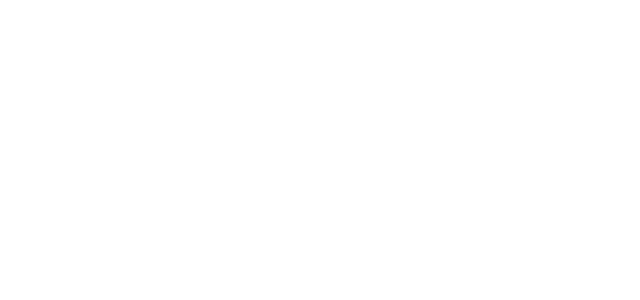
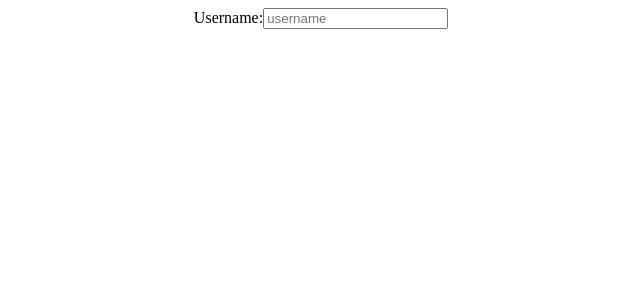
Before and after one commit to Build-Week-Essentialism-3/Front-End, a React (Create React App) app in the folder essentialism-fe/: page / in a window 1280 px wide. Shown: the top 300 px of the page, without its empty margins (319-959 px from the left). Built offline with nearby package versions, Linux system fonts and the light colour scheme.

Commit message:
started form

```diff
--- a/essentialism-fe/package.json
+++ b/essentialism-fe/package.json
@@ -14,7 +14,8 @@
     "react-router": "^5.1.2",
     "react-router-dom": "^5.1.2",
     "react-scripts": "3.4.0",
-    "reactstrap": "^8.4.1"
+    "reactstrap": "^8.4.1",
+    "yup": "^0.28.1"
   },
   "scripts": {
     "start": "react-scripts start",
--- a/essentialism-fe/src/App.js
+++ b/essentialism-fe/src/App.js
@@ -1,4 +1,5 @@
 import React from 'react';
+import Login from './components/Login';
 
 import './App.css';
 
@@ -6,6 +7,7 @@ function App() {
   return (
     <div className="App">
 
+    <Login/>
     </div>
   );
 }
--- a/essentialism-fe/src/components/Login.js
+++ b/essentialism-fe/src/components/Login.js
@@ -0,0 +1,21 @@
+import React from "react";
+import { withFormik, Form, Field } from 'formik';
+
+const Login = () => {
+
+    return (
+        <div className="formDiv">
+            <Form>
+                <label htmlFor="username">Username:
+                    <Field id="username" type="text" name="username" placeholder="username"></Field>
+                </label>
+
+            </Form>
+
+        </div>
+    );
+}
+const FormikForm = withFormik({
+
+})(Login);
+export default FormikForm;
```
Also changed, not shown: essentialism-fe/src/components/Register.js (added), 1 other file (tests, documents, lock files or other folders).
